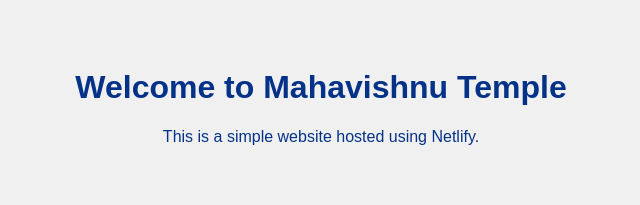
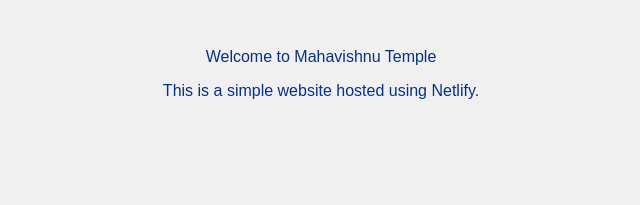
Before and after one commit to krishnapr10/atmams-murikkumvayal, a plain HTML site: page index.html in a window 1280 px wide. Shown: the whole page, without its empty margins (319-959 px from the left). Drawn offline with Linux system fonts and the light colour scheme.

Commit message:
ndex.html
Signed-off-by: krishnapr10 <jyothishkrishnanpr@gmail.com>

```diff
--- a/index.html
+++ b/index.html
@@ -7,7 +7,7 @@
     <link rel="stylesheet" href="style.css">
 </head>
 <body>
-    <h1>Welcome to Mahavishnu Temple</h1>
+    Welcome to Mahavishnu Temple
     <p>This is a simple website hosted using Netlify.</p>
 </body>
 </html>
```
